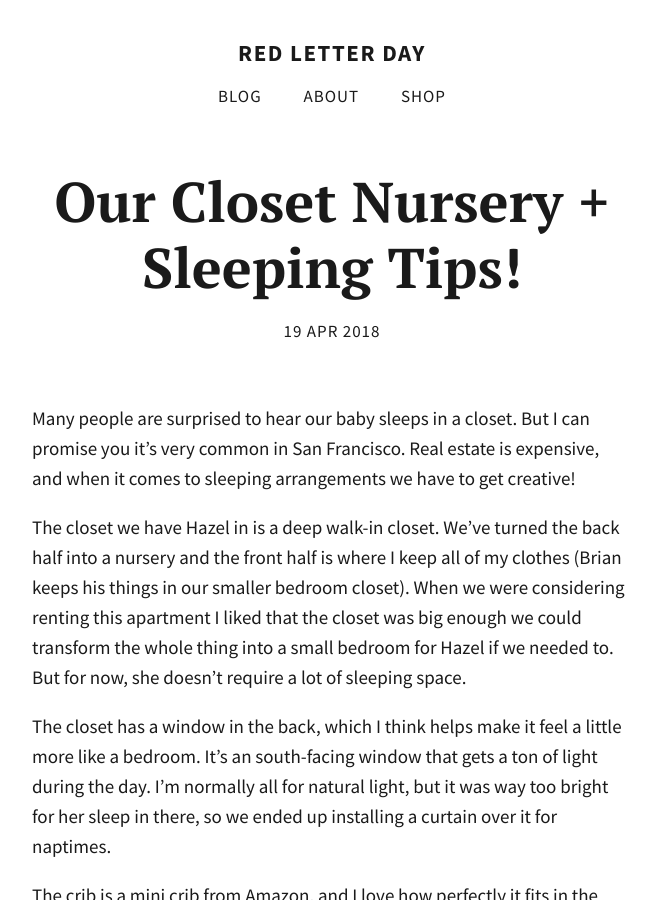
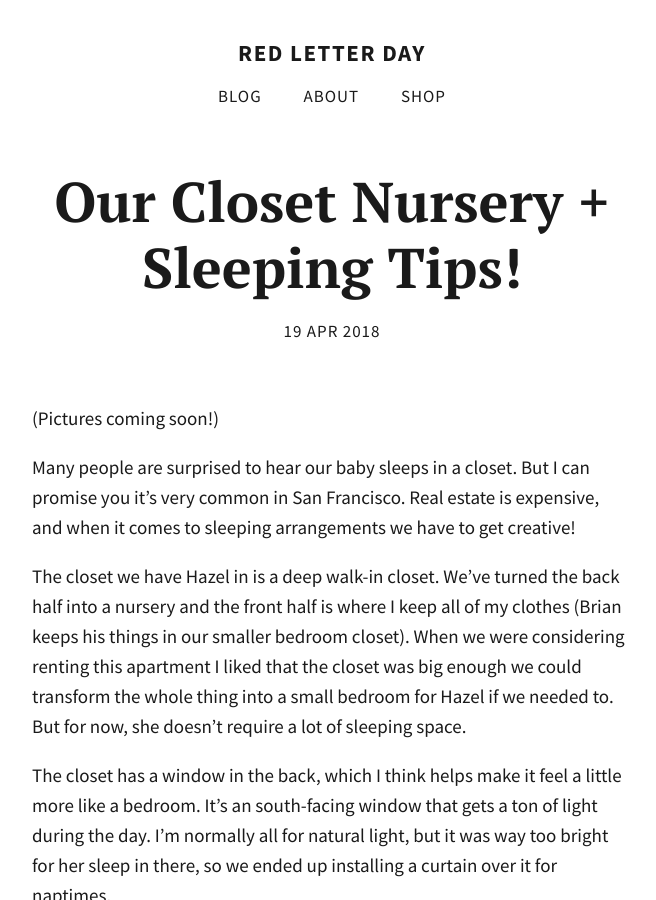
Before and after one commit to totiffany/totiffany.github.io, a Jekyll site: the page built from _posts/2018-04-19-Our-Closet-Nursery-+-Sleeping-Tips!.md, in a window 1280 px wide and 900 px high. Shown: the whole window, without its empty margins (308-964 px from the left). Built offline with Jekyll 4.4.1, drawn with Linux system fonts in a browser that asks for light colours; our own code applies the rules of GitHub Pages for plain Markdown files; comment, search, counter and statistics services are not loaded.

Commit message:
Update 2018-04-19-Our-Closet-Nursery-+-Sleeping-Tips!.md

```diff
--- a/_posts/2018-04-19-Our-Closet-Nursery-+-Sleeping-Tips!.md
+++ b/_posts/2018-04-19-Our-Closet-Nursery-+-Sleeping-Tips!.md
@@ -5,6 +5,8 @@ description: >-
   promise you it's very common in San Francisco. Real estate is expensive, and
   when it comes to sleeping arrangements we have to get creative!
 ---
+(Pictures coming soon!)
+
 Many people are surprised to hear our baby sleeps in a closet. But I can promise you it's very common in San Francisco. Real estate is expensive, and when it comes to sleeping arrangements we have to get creative!
 
 The closet we have Hazel in is a deep walk-in closet. We've turned the back half into a nursery and the front half is where I keep all of my clothes (Brian keeps his things in our smaller bedroom closet). When we were considering renting this apartment I liked that the closet was big enough we could transform the whole thing into a small bedroom for Hazel if we needed to. But for now, she doesn't require a lot of sleeping space.
```
